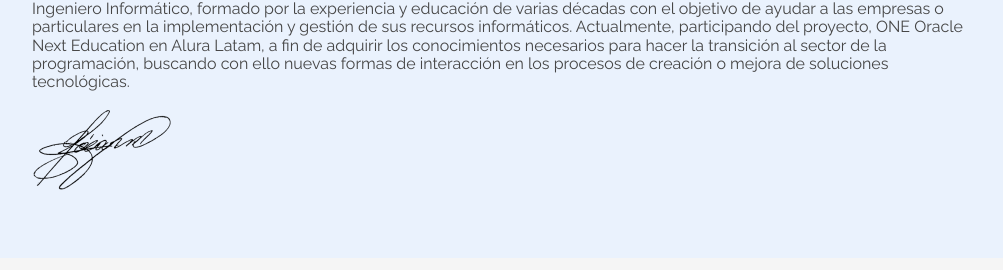
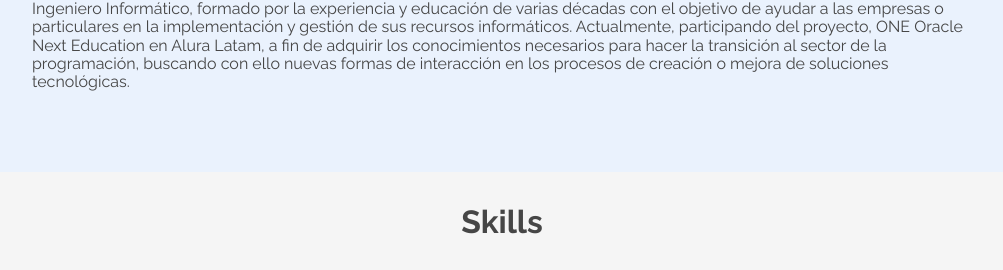
Before and after one commit to azocarone/portafolio, a plain HTML site: page index.html in a window 1280 px wide. Shown: the part 635-905 px from the top of the page, without its empty margins (138-1141 px from the left). Drawn offline with Linux system fonts and the light colour scheme.

Commit message:
Se elimina linea de código que mostraba la firma autografa

```diff
--- a/index.html
+++ b/index.html
@@ -78,7 +78,6 @@
                     adquirir los conocimientos necesarios para hacer la transición al sector de la programación, buscando con ello nuevas
                     formas de interacción en los procesos de creación o mejora de soluciones tecnológicas.
                 </p>
-                <img src="img/signature.png" alt="Firma José AZÓCAR">
             </div>
         </section>
 
```
